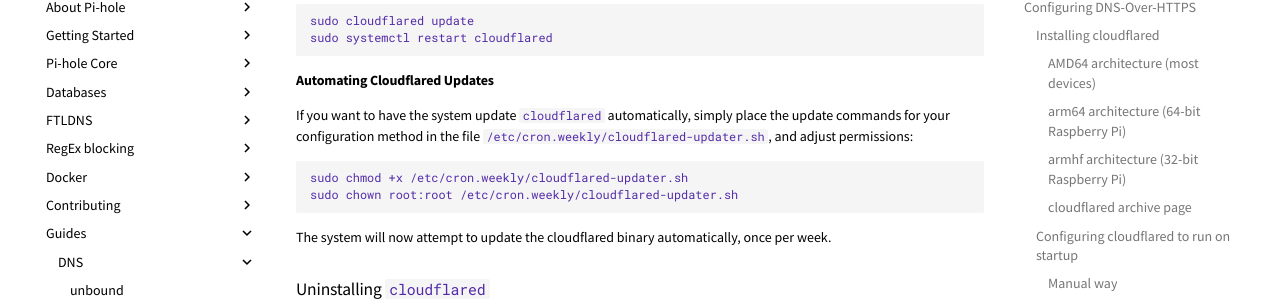
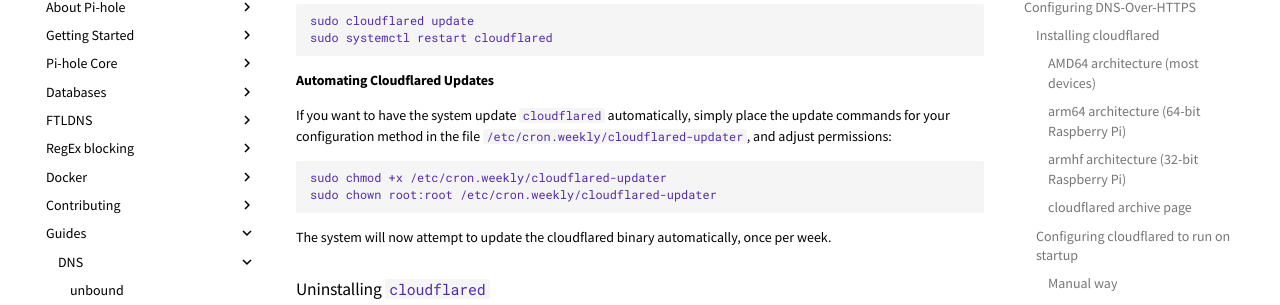
Before and after one commit to pi-hole/docs, an MkDocs documentation site: the page built from docs/guides/dns/cloudflared.md, in a window 1280 px wide and 900 px high, scrolled down 4577 px. Shown: the part 131-436 px from the top of the window. Built offline with MkDocs 1.6.1 and Material for MkDocs 9.7.7, drawn with Linux system fonts in a browser that asks for light colours; comment, search, counter and statistics services are not loaded.

````diff
--- a/docs/guides/dns/cloudflared.md
+++ b/docs/guides/dns/cloudflared.md
@@ -232,11 +232,11 @@ sudo systemctl restart cloudflared
 #### Automating Cloudflared Updates
 
 If you want to have the system update `cloudflared` automatically, simply place the update commands for your configuration method in the
-file `/etc/cron.weekly/cloudflared-updater.sh`, and adjust permissions:
+file `/etc/cron.weekly/cloudflared-updater`, and adjust permissions:
 
 ```bash
-sudo chmod +x /etc/cron.weekly/cloudflared-updater.sh
-sudo chown root:root /etc/cron.weekly/cloudflared-updater.sh
+sudo chmod +x /etc/cron.weekly/cloudflared-updater
+sudo chown root:root /etc/cron.weekly/cloudflared-updater
 ```
 
 The system will now attempt to update the cloudflared binary automatically, once per week.
````
